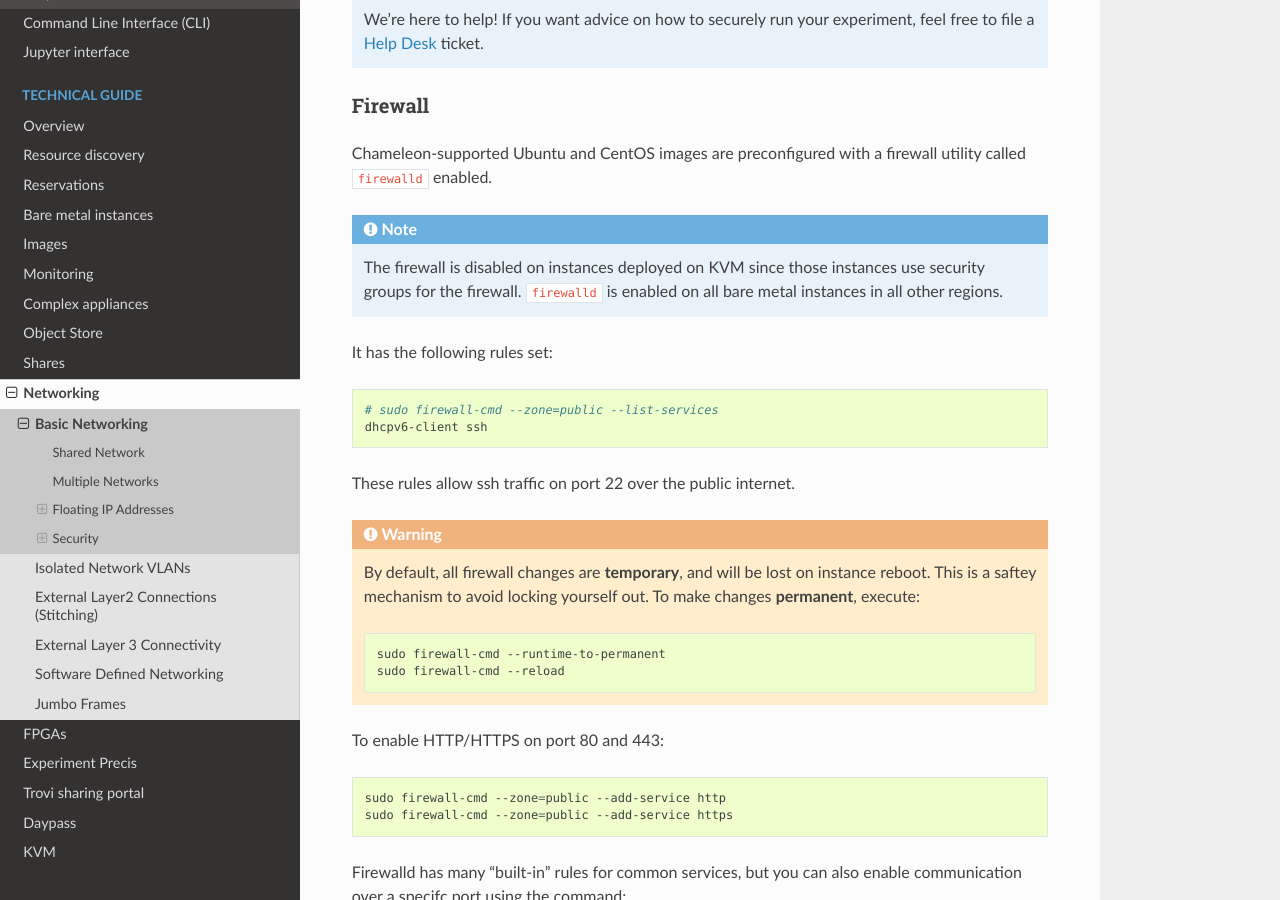
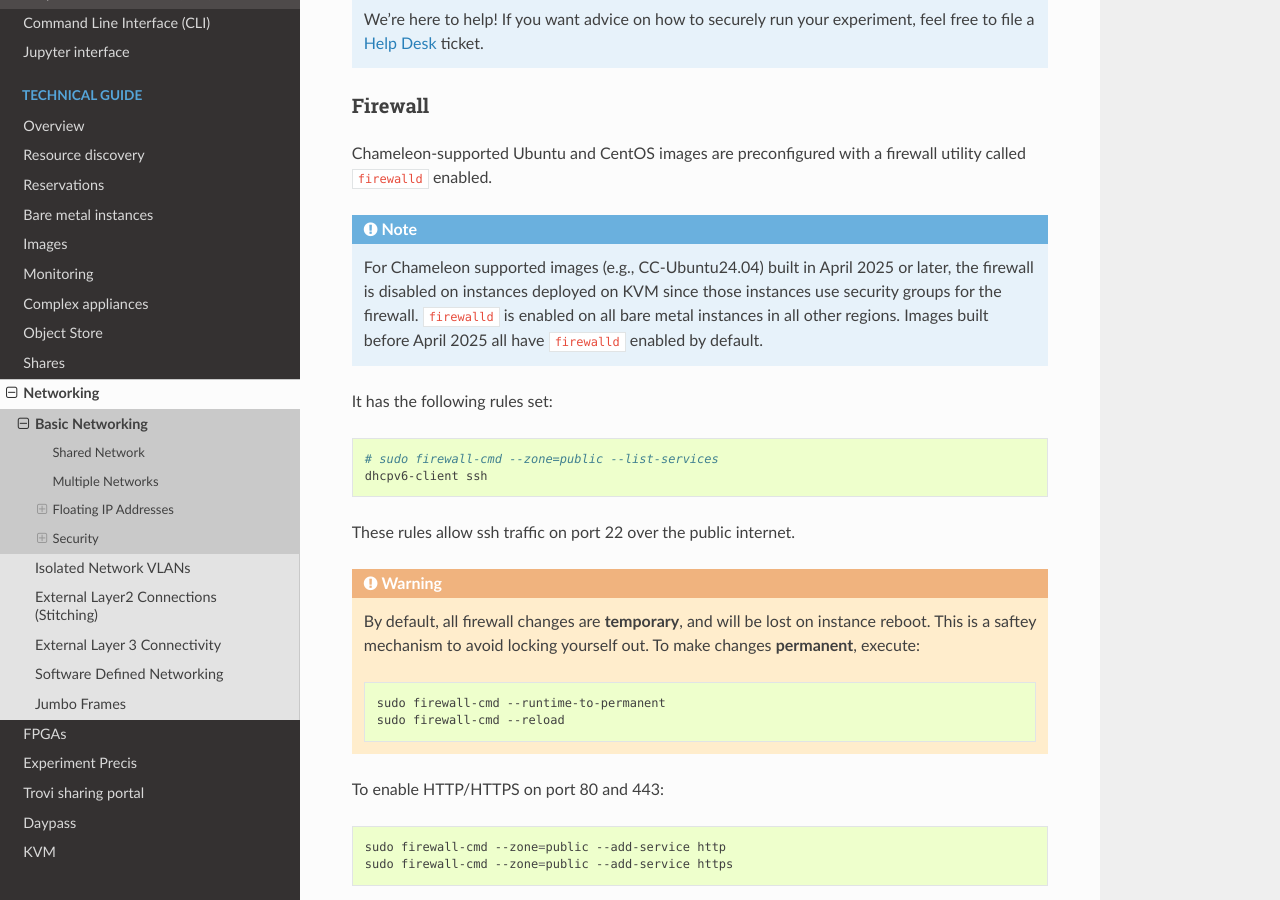
Before and after one commit to ChameleonCloud/docs, a Sphinx documentation site: the page built from source/technical/networks/networks_basic.rst, in a window 1280 px wide and 900 px high, scrolled down 2089 px. Built offline with Sphinx 7.4.7 and the Read the Docs theme 3.1.0, drawn with Linux system fonts in a browser that asks for light colours.

Commit message:
Address PR feedback: add note about which images will include this behavior

```diff
--- a/source/technical/networks/networks_basic.rst
+++ b/source/technical/networks/networks_basic.rst
@@ -76,9 +76,11 @@ utility called ``firewalld`` enabled.
 
 .. note::
 
-   The firewall is disabled on instances deployed on KVM since those instances
-   use security groups for the firewall. ``firewalld`` is enabled on all bare
-   metal instances in all other regions.
+   For Chameleon supported images (e.g., CC-Ubuntu24.04) built in April 2025 or
+   later, the firewall is disabled on instances deployed on KVM since those
+   instances use security groups for the firewall. ``firewalld`` is enabled on
+   all bare metal instances in all other regions. Images built before April 2025
+   all have ``firewalld`` enabled by default.
 
 It has the following rules set:
 
```
